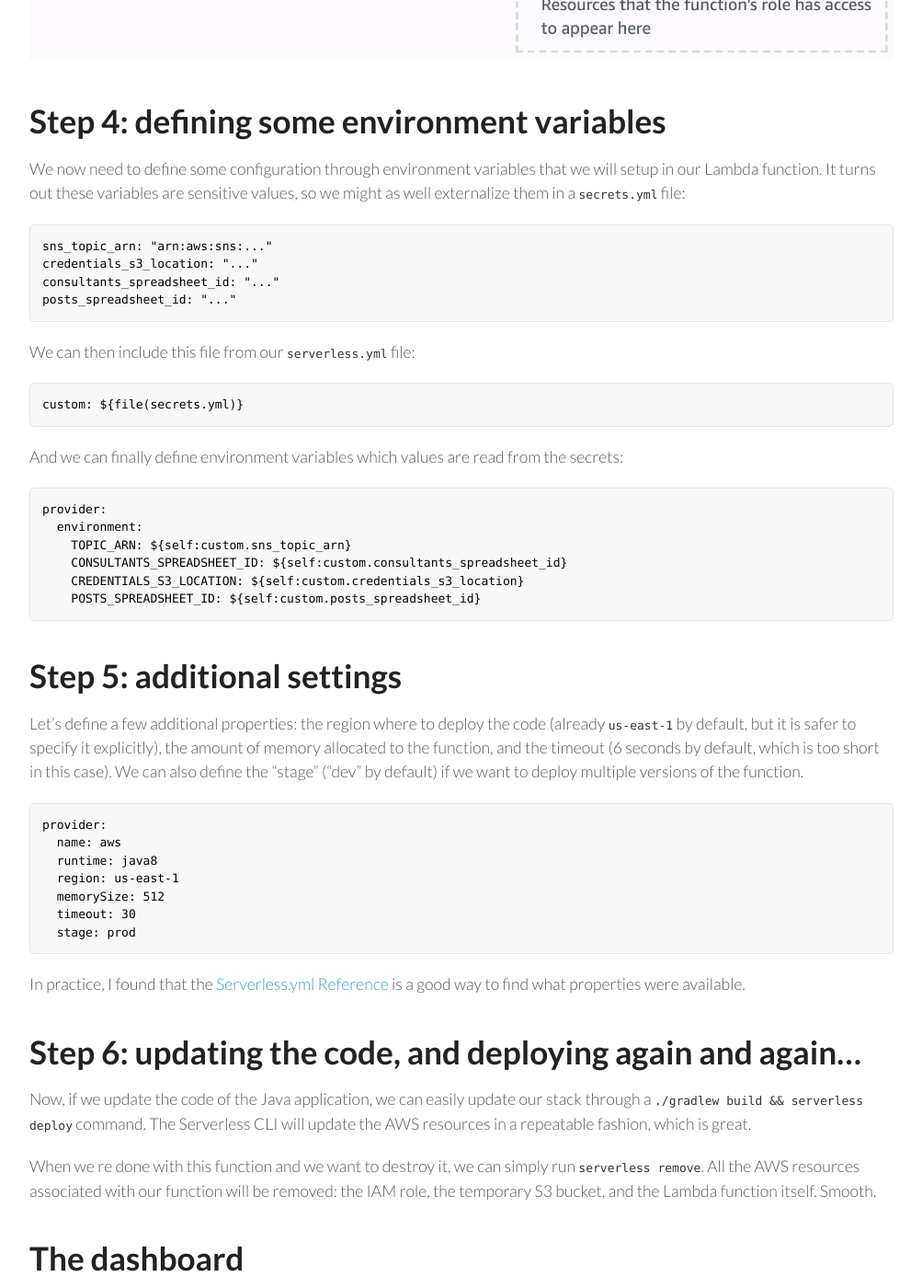
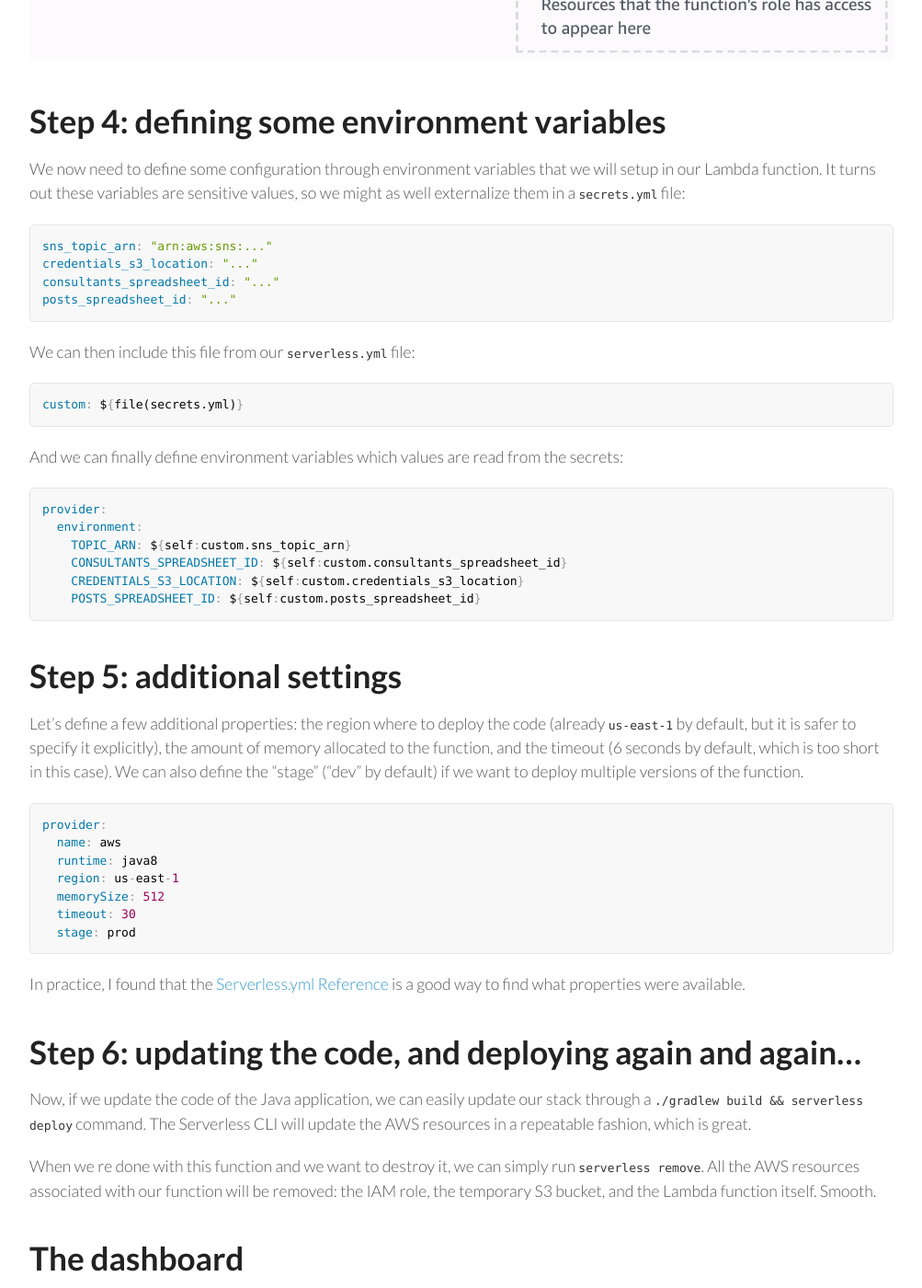
Before and after one commit to aseigneurin/aseigneurin.github.io, a Jekyll site: the page built from _posts/2018-12-21-first-steps-with-serverless.md, in a window 1280 px wide and 1400 px high, scrolled down 4956 px. Shown: the whole window at 92% size, without its empty margins (138-1141 px from the left). Built offline with Jekyll 4.4.1, drawn with Linux system fonts in a browser that asks for light colours; nearby versions of some CDN libraries; some of the changed text lies outside the part shown.

````diff
--- a/_posts/2018-12-21-first-steps-with-serverless.md
+++ b/_posts/2018-12-21-first-steps-with-serverless.md
@@ -48,7 +48,7 @@
 
 The most important file is `serverless.yml`. This file contains all the settings for the Serverless CLI to do its job. We will be modifying this file a lot. Here is its content (I removed the extra comments):
 
-```yml
+```yaml
 service: aws-java-gradle # NOTE: update this with your service name
 
 provider:
@@ -77,7 +77,7 @@
 
 We want to be able to trigger our Lambda function through an API Gateway endpoint. All we need is a URL that, when hit, will run the function. We can modify the `serverless.yml` file as follows:
 
-```yml
+```yaml
 functions:
   process:
     handler: tech.ippon.blog.stats.Handler
@@ -102,7 +102,7 @@
 
 I said earlier that our function needs to read a configuration file from S3 and needs to send notifications through SNS. We need to grant permissions to the Lambda function for that. We can do so through the `iamRoleStatements` element under `provider`:
 
-```yml
+```yaml
 provider:
   iamRoleStatements:
     - Effect: "Allow"
@@ -125,7 +125,7 @@
 
 We now need to define some configuration through environment variables that we will setup in our Lambda function. It turns out these variables are sensitive values, so we might as well externalize them in a `secrets.yml` file:
 
-```yml
+```yaml
 sns_topic_arn: "arn:aws:sns:..."
 credentials_s3_location: "..."
 consultants_spreadsheet_id: "..."
@@ -134,13 +134,13 @@
 
 We can then include this file from our `serverless.yml` file:
 
-```yml
+```yaml
 custom: ${file(secrets.yml)}
 ```
 
 And we can finally define environment variables which values are read from the secrets:
 
-```yml
+```yaml
 provider:
   environment:
     TOPIC_ARN: ${self:custom.sns_topic_arn}
@@ -153,7 +153,7 @@
 
 Let's define a few additional properties: the region where to deploy the code (already `us-east-1` by default, but it is safer to specify it explicitly), the amount of memory allocated to the function, and the timeout (6 seconds by default, which is too short in this case). We can also define the "stage" ("dev" by default) if we want to deploy multiple versions of the function.
 
-```yml
+```yaml
 provider:
   name: aws
   runtime: java8
````
